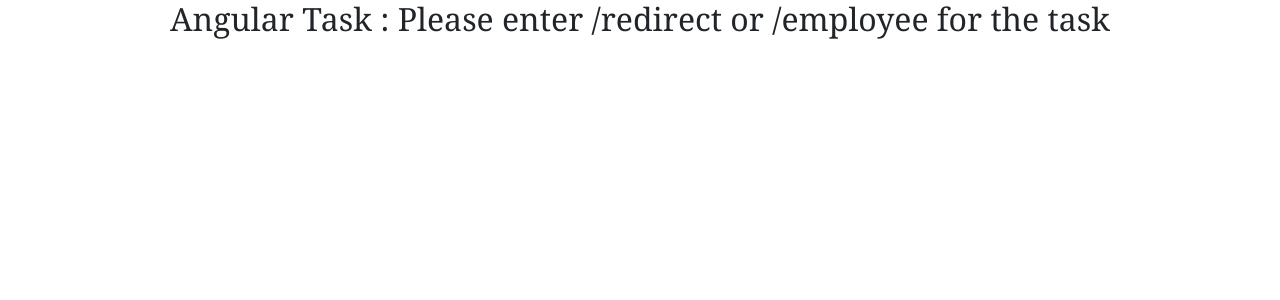
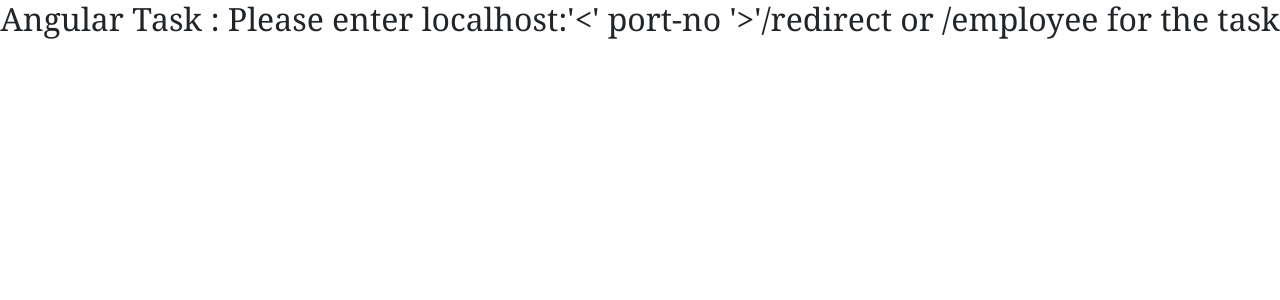
Before and after one commit to animeshbasak/paper-test, an Angular app in the folder paper-test/: page / in a window 1280 px wide. Shown: the top 300 px of the page. Built offline with nearby package versions, Linux system fonts and the light colour scheme.

Commit message:
msg update

```diff
--- a/paper-test/src/app/app.component.html
+++ b/paper-test/src/app/app.component.html
@@ -1,4 +1,4 @@
 <h2 class="justify-content-center align-items-center text-center">
-    Angular Task : Please enter /redirect or /employee for the task
+    Angular Task : Please enter localhost:'<' port-no '>'/redirect or /employee for the task
 </h2>
 <router-outlet></router-outlet>
```
